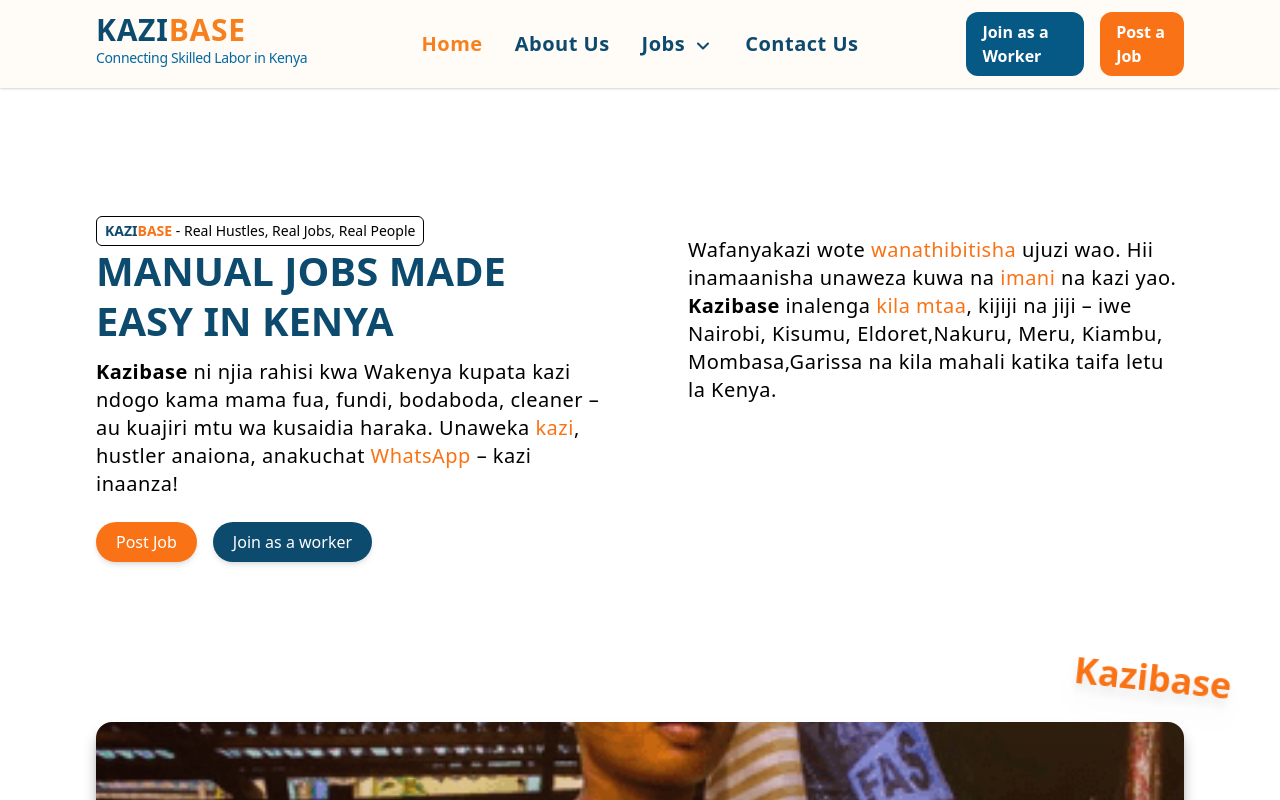
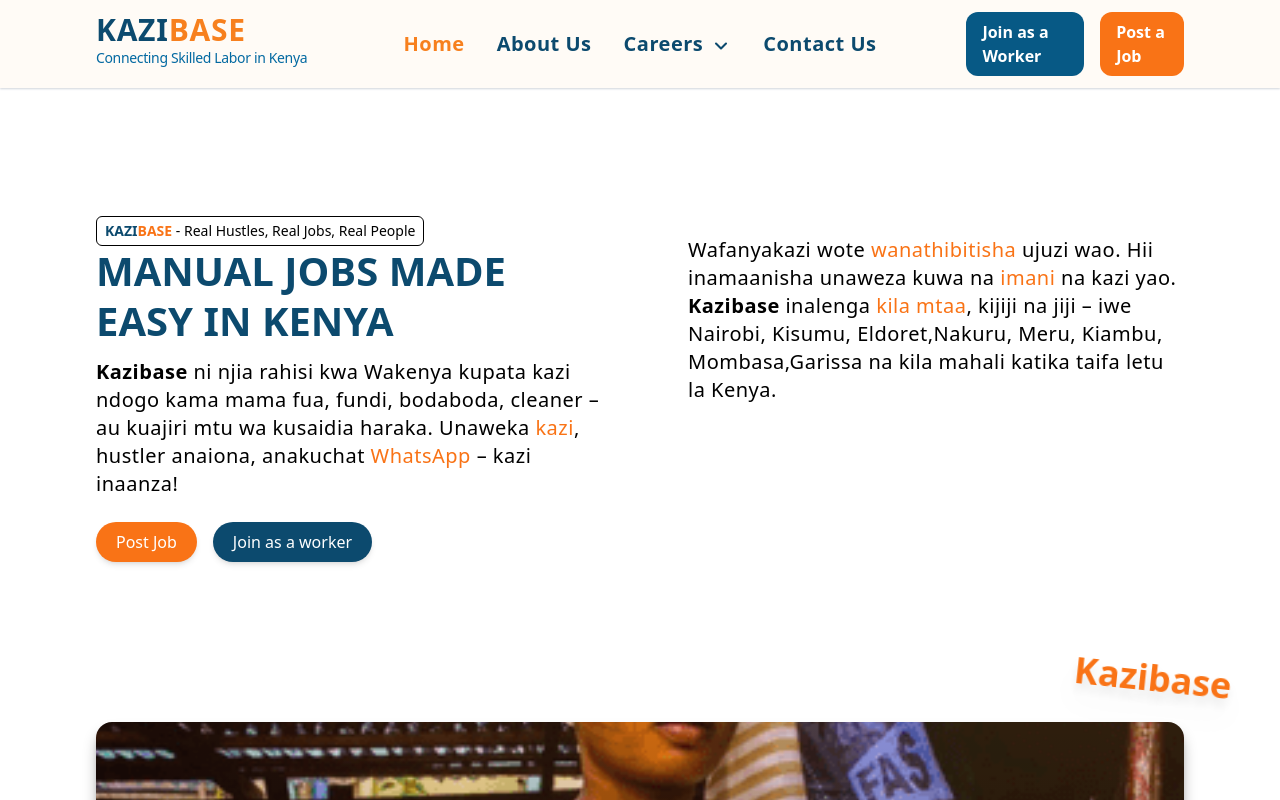
Before and after one commit to Muriuk/WorkHorizon, a Next.js app: page / in a window 1280 px wide. Shown: the top 800 px of the page. Built offline with nearby package versions, Linux system fonts and the light colour scheme.

Commit message:
Update header.tsx

```diff
--- a/app/ui/header.tsx
+++ b/app/ui/header.tsx
@@ -16,7 +16,7 @@
     const [menuItems, setMenuItems] = useState([
         { link: '/', name: 'Home', active: false },
         { link: '/about-us', name: 'About Us', active: false },
-        { link: '/careers', name: 'Jobs', active: false, dropdown:[ {link: '/careers', name: 'Understand KaziBase'},{link:'/careers/jobs', name: 'Available Jobs'}] },
+        { link: '/careers', name: 'Careers', active: false, dropdown:[ {link: '/careers', name: 'Careers Road Map'},{link:'/careers/jobs', name: 'Explore Jobs'}] },
         { link: '/contact-us', name: 'Contact Us', active: false },
     ]);
 
@@ -103,10 +103,10 @@
                             <PortalHeader />
                         :
                             <>
-                                <Link href={'/'} className="relative text-md font-semibold text-white bg-sky-800 transition-all ease-in-out duration-500 hover:scale-[1.05] hover:-top-[2px] px-4 py-2 rounded-xl">
+                                <Link href={'/worker-signup'} className="relative text-md font-semibold text-white bg-sky-800 transition-all ease-in-out duration-500 hover:scale-[1.05] hover:-top-[2px] px-4 py-2 rounded-xl">
                                     Join as a Worker
                                 </Link>
-                                <Link href={'/'} className="relative text-md font-semibold text-white bg-orange-500 transition-all ease-in-out duration-500 hover:scale-[1.05] hover:-top-[2px] px-4 py-2 rounded-xl">
+                                <Link href={'/post-job'} className="relative text-md font-semibold text-white bg-orange-500 transition-all ease-in-out duration-500 hover:scale-[1.05] hover:-top-[2px] px-4 py-2 rounded-xl">
                                     Post a Job
                                 </Link>
                             </>
```
